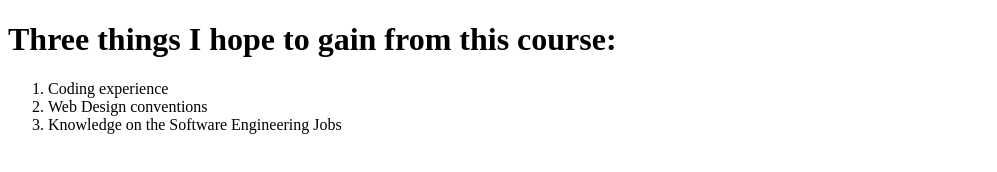
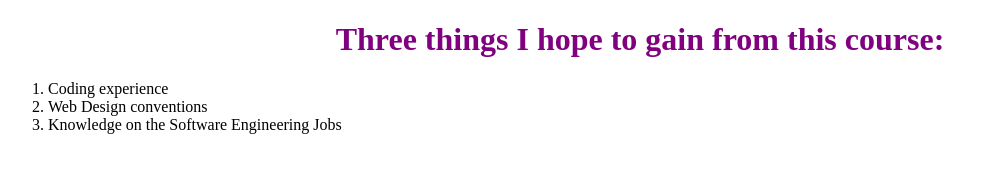
Before and after one commit to sanforde2005/sanforde2005.github.io, a plain HTML site: page index.html in a window 1280 px wide. Shown: the whole page, without its empty margins (0-997 px from the left). Drawn offline with Linux system fonts and the light colour scheme.

Commit message:
Update index.html

```diff
--- a/index.html
+++ b/index.html
@@ -6,7 +6,7 @@
     </head>
     <body>
         <div>
-            <h1>
+            <h1 class="header">
                 Three things I hope to gain from this course:
             </h1>
             <ol>
```
